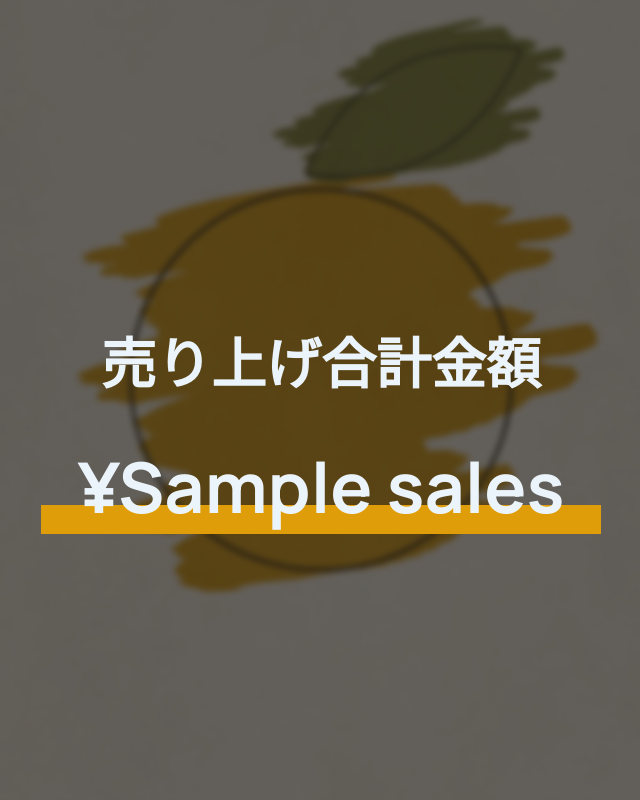
After one commit to Nfolio567/Order, a Flask app: template templates/sales.html in a window 1280 px wide. The commit adds this page. Shown: the whole page, without its empty margins (319-959 px from the left). Run offline with Flask 3, Linux system fonts and the light colour scheme; the template is opened without the code that fills it: most values are stand-ins (such as "Sample title", 1, 10 or a date in 2020); some libraries are stand-ins or nearby versions; some web fonts are replaced.

Commit message:
add sales

```diff
--- a/static/style/style.css
+++ b/static/style/style.css
@@ -396,3 +396,24 @@ select[name=order-number] {
 .remove-order-list {
   background-color: #759c8a;
 }
+
+/*sales*/
+.sales {
+  background: linear-gradient(transparent 70%, #df9e09 70%);
+  color: rgb(236, 244, 251);
+  text-align: center;
+  font-size: 70px;
+  max-width: 8em;
+  margin: auto;
+  margin-top: 0;
+}
+
+.black-cover {
+  background-color: rgba(0, 0, 0, 0.6);
+  position: fixed;
+  top: 0;
+  left: 0;
+  width: 100vw;
+  height: 100vh;
+  backdrop-filter: blur(3px);
+}
--- /dev/null
+++ b/templates/sales.html
@@ -0,0 +1,16 @@
+<!DOCTYPE html>
+<html lang="en">
+<head>
+    <meta charset="UTF-8">
+    <title>SALES</title>
+    <link rel="stylesheet" href="{{ url_for('static', filename='style/style.css') }}">
+</head>
+<body>
+  <div class="background">
+    <div class="black-cover">
+      <h1 style="color: rgb(236, 244, 251); text-align: center; font-size: 55px; margin-top: 25%;">売り上げ合計金額</h1>
+      <h1 class="sales">¥{{ sales }}</h1>
+    </div>
+  </div>
+</body>
+</html>
```
Also changed, not shown: templates/dashboard.html (+16 -3 lines).
